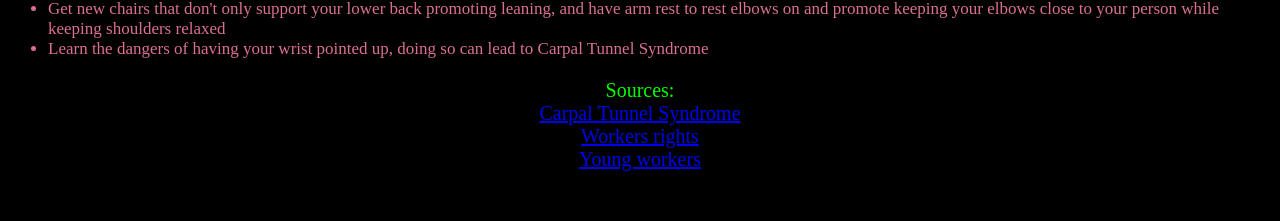
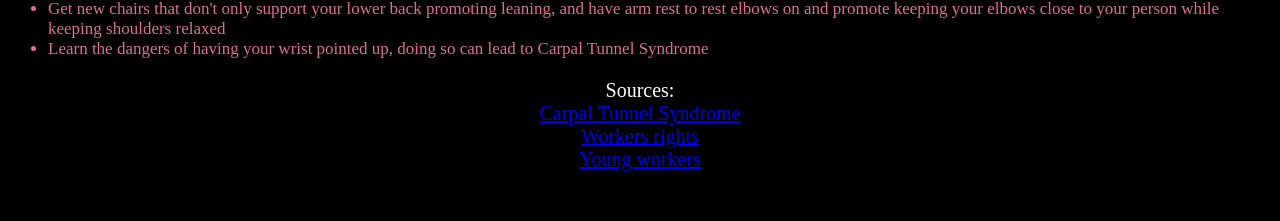
Before and after one commit to Jeremiah-Jobson21/Jeremiah-Jobson21.github.io, a plain HTML site: page assignments/safety.html in a window 1280 px wide. Shown: the part 1005-1226 px from the top of the page. Drawn offline with Linux system fonts and the light colour scheme.

Commit message:
whoops only 2 font colors allowed

```diff
--- a/assignments/safety.html
+++ b/assignments/safety.html
@@ -31,7 +31,7 @@
 <p style="text-indent: 15px;font-size: 20px">Ways we could fix this are</p>
 <ul style="font-size: 17px;color: palevioletred"><li>Get new chairs that don't only support your lower back promoting leaning, and have arm rest to rest elbows on and promote keeping your elbows close to your person while keeping shoulders relaxed</li><li>Learn the dangers of having your wrist pointed up, doing so can lead to Carpal Tunnel Syndrome</li></ul>
         <!-- Sources -->
-<center><p class="bottom-two" style="font-size: 20px;color:lime">Sources:<br><a href="https://orthoinfo.aaos.org/en/diseases--conditions/carpal-tunnel-syndrome/" target="_blank">Carpal Tunnel Syndrome</a><br><a href="https://www.osha.gov/SLTC/etools/computerworkstations/index.html" target="_blank">Workers rights</a><br><a href="https://www.osha.gov/youngworkers/workers.html" target="_blank">Young workers</a></p>
+<center><p class="bottom-two" style="font-size: 20px;color:white">Sources:<br><a href="https://orthoinfo.aaos.org/en/diseases--conditions/carpal-tunnel-syndrome/" target="_blank">Carpal Tunnel Syndrome</a><br><a href="https://www.osha.gov/SLTC/etools/computerworkstations/index.html" target="_blank">Workers rights</a><br><a href="https://www.osha.gov/youngworkers/workers.html" target="_blank">Young workers</a></p>
         <!-- Back to main page -->
 <p style="color:white">Click <a href="../index.html">here</a> to go back to the main home page</p></center>
 
```
